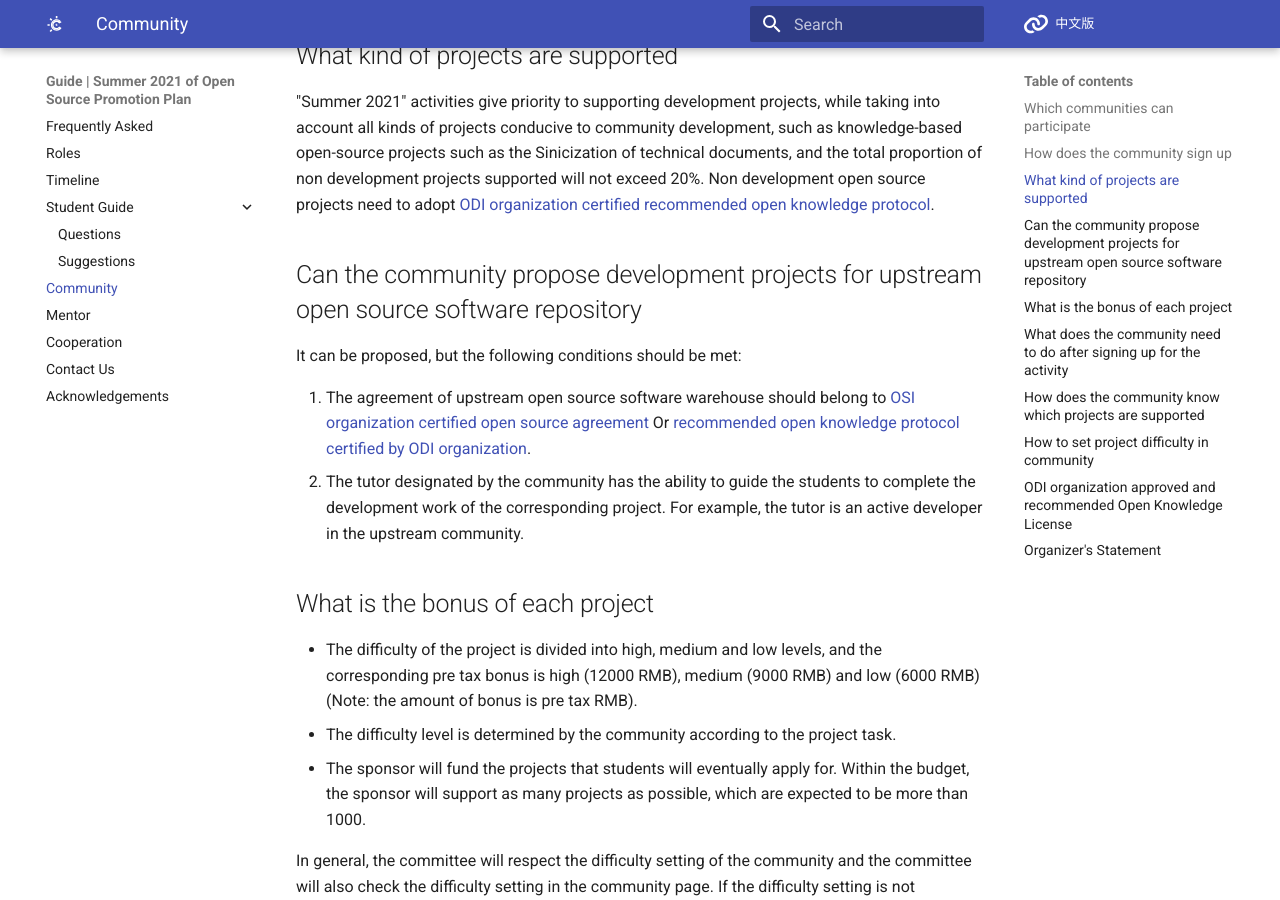
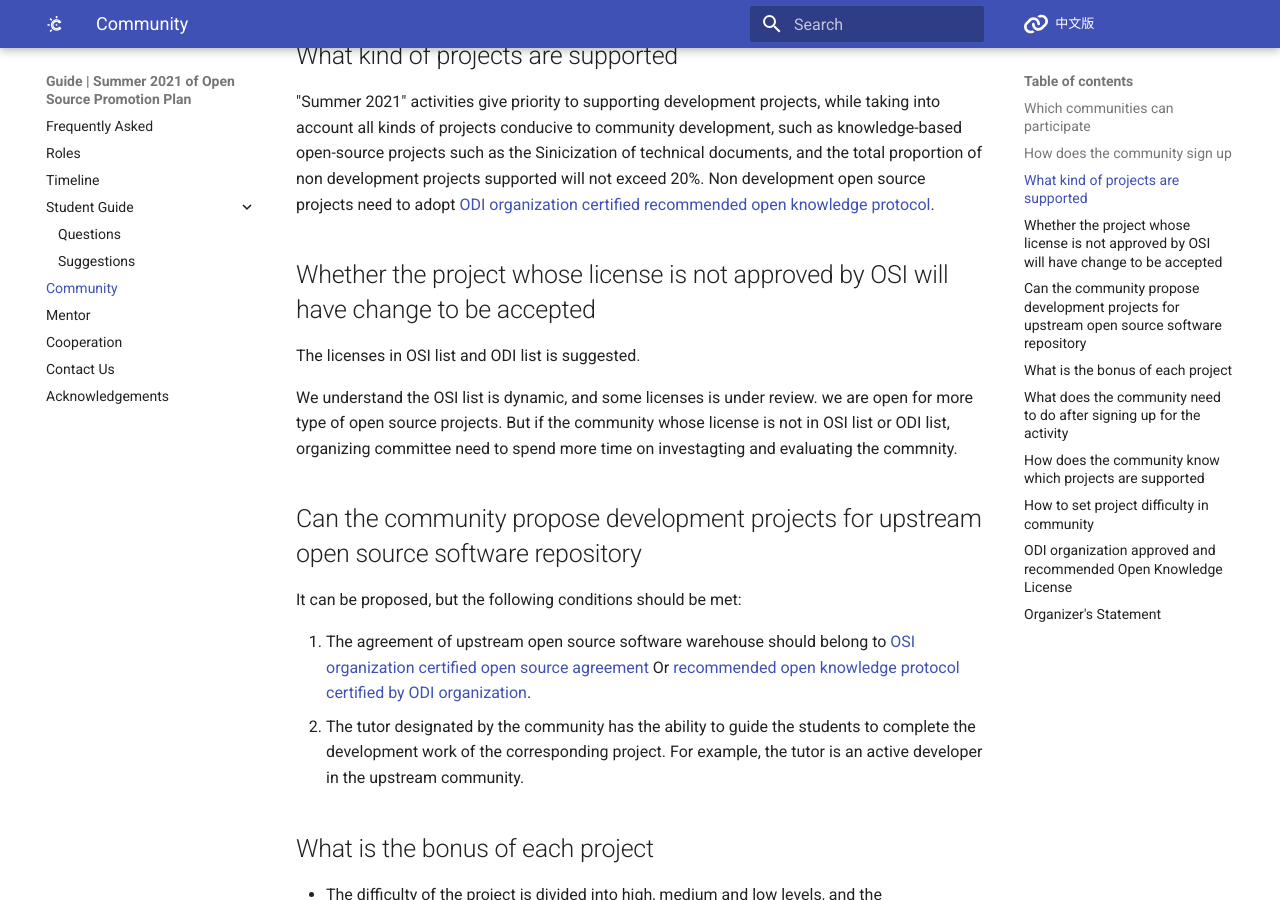
Before and after one commit to summer-ospp/help-en, an MkDocs documentation site: the page built from docs/community.md, in a window 1280 px wide and 900 px high, scrolled down 637 px. Built offline with MkDocs 1.6.1 and Material for MkDocs 9.7.7, drawn with Linux system fonts in a browser that asks for light colours; comment, search, counter and statistics services are not loaded.

Commit message:
Add statement about other open source license.

```diff
--- a/docs/community.md
+++ b/docs/community.md
@@ -16,6 +16,12 @@ Please fill the [Template for Community Application](./assets/template-for-commu
 ## What kind of projects are supported
 
 "Summer 2021" activities give priority to supporting development projects, while taking into account all kinds of projects conducive to community development, such as knowledge-based open-source projects such as the Sinicization of technical documents, and the total proportion of non development projects supported will not exceed 20%. Non development open source projects need to adopt [ODI organization certified recommended open knowledge protocol](#odi-organization-approved-and-recommended-open-knowledge-license).
+
+## Whether the project whose license is not approved by OSI will have change to be accepted
+
+The licenses in OSI list and ODI list is suggested.
+
+We understand the OSI list is dynamic, and some licenses is under review. we are open for more type of open source projects. But if the community whose license is not in OSI list or ODI list, organizing committee need to spend more time on investagting and evaluating the commnity.
 
 ## Can the community propose development projects for upstream open source software repository
 
```
